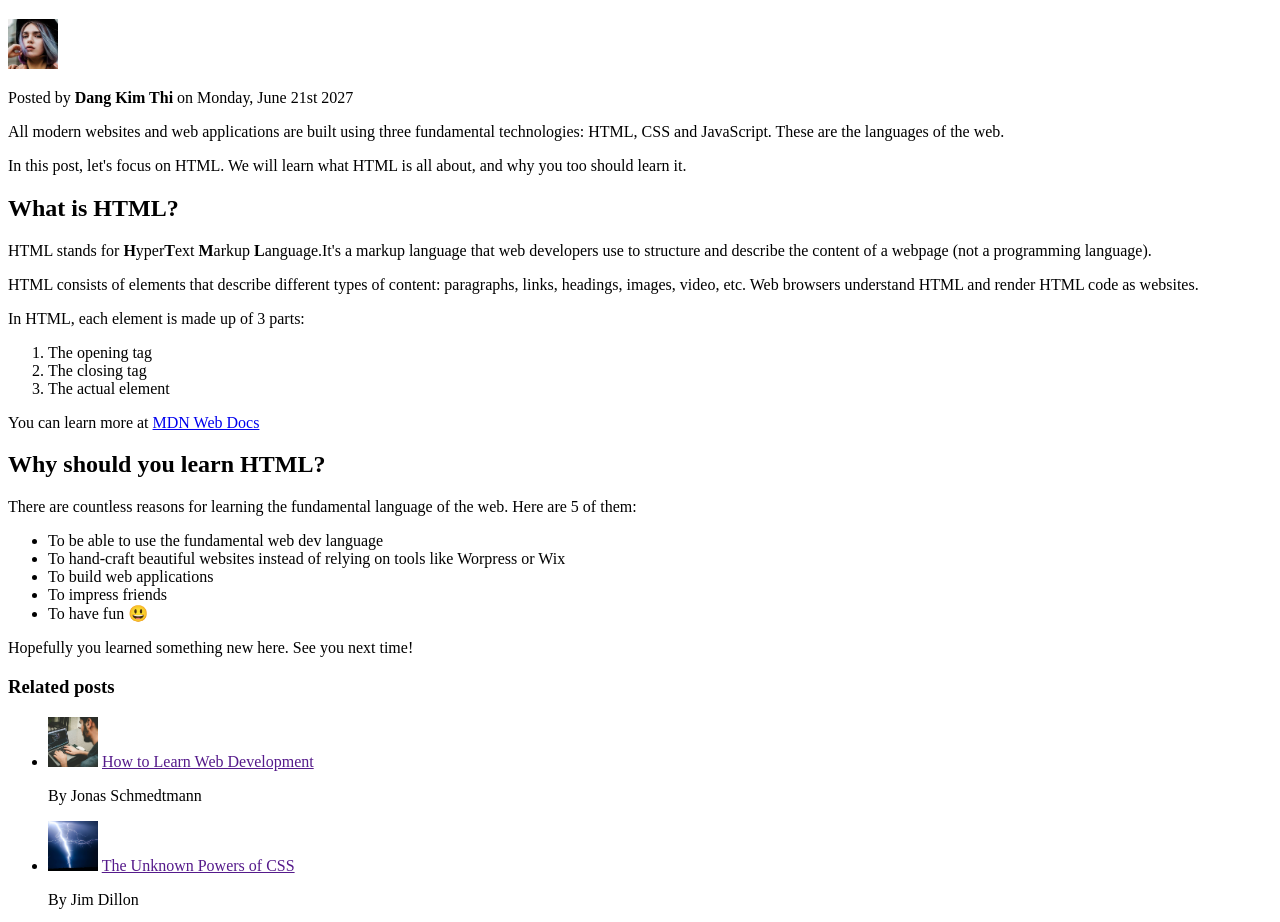
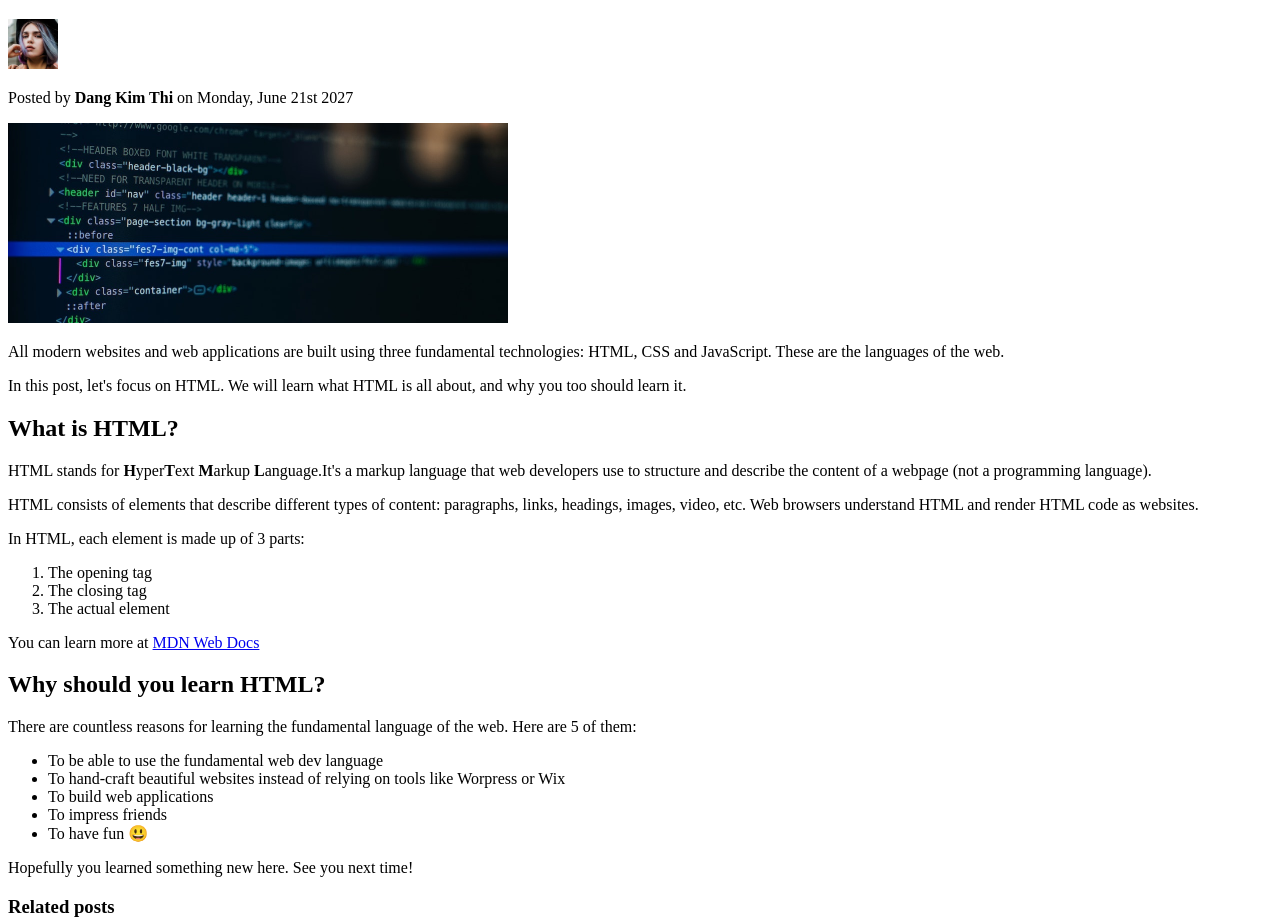
Before and after one commit to LyTriLaDuaNhanVien/Lab01, a plain HTML site: page index.html in a window 1280 px wide. Shown: the part 160-1082 px from the top of the page. Drawn offline with Linux system fonts and the light colour scheme.

Commit message:
Update index.html

```diff
--- a/index.html
+++ b/index.html
@@ -10,6 +10,7 @@
 <h1> The Basic Language of the Web: HTML</h1>
     <img height="50" src="img/laura-jones.jpg">
     <p>Posted by <b>Dang Kim Thi</b> on Monday, June 21st 2027</p>
+<img height="200" src="img/post-img.jpg" >
     <p>All modern websites and web applications are built using three fundamental technologies: HTML, CSS and JavaScript. These are the languages of the web.</p>
     <p>In this post, let's focus on HTML. We will learn what HTML is all about, and why you too should learn it.</p>
 <h2><Strong>What is HTML?</Strong></h2>
@@ -51,15 +52,15 @@
 <h3>Related posts</h3>
 <ul>
     <li>
-        <img height="50" src="img/related-1.jpg"> <a href="">How to Learn Web Development</a>
+        <img height="75" src="img/related-1.jpg"> <a href="">How to Learn Web Development</a>
         <p>By Jonas Schmedtmann</p>
     </li>
     <li>
-        <img height="50" src="img/related-2.jpg" > <a href="">The Unknown Powers of CSS</a>
+        <img height="75" src="img/related-2.jpg" > <a href="">The Unknown Powers of CSS</a>
         <p>By Jim Dillon</p>
     </li>
     <li>
-        <img height="50" src="img/related-3.jpg" > <a href="">Why JavaScript is Awesome</a>
+        <img height="75" src="img/related-3.jpg" > <a href="">Why JavaScript is Awesome</a>
         <p>By Matilda</p>
     </li>
 </ul>
```
